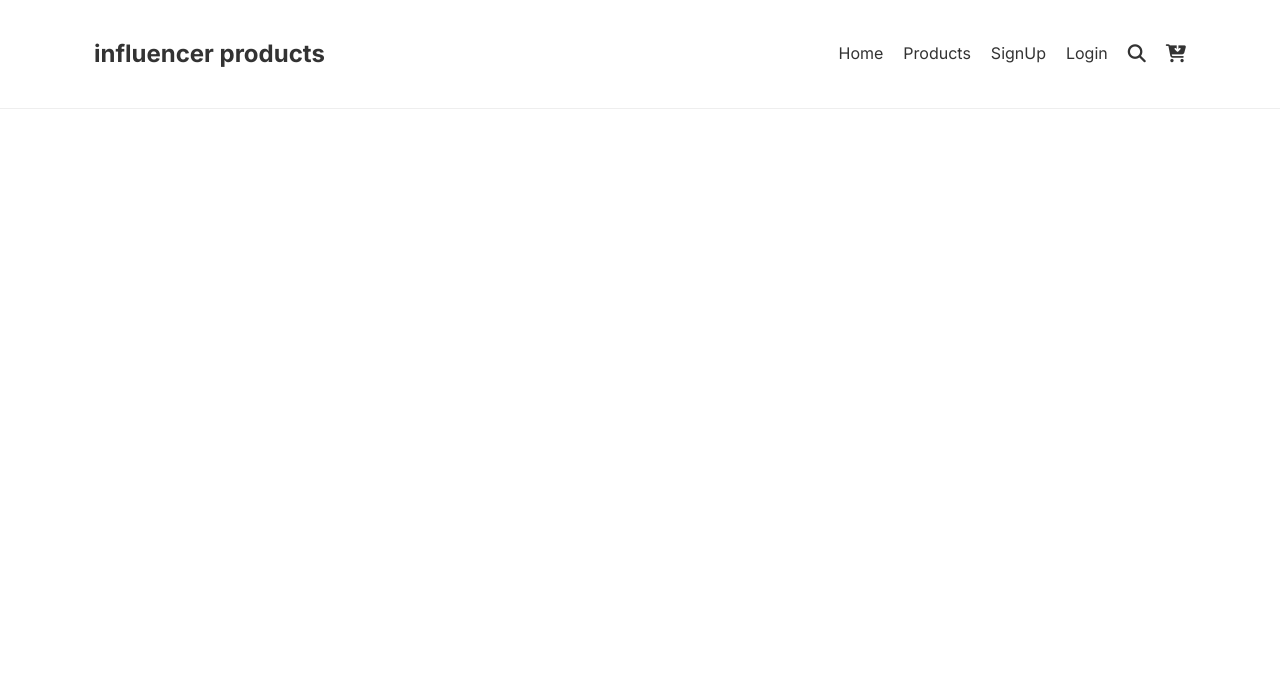
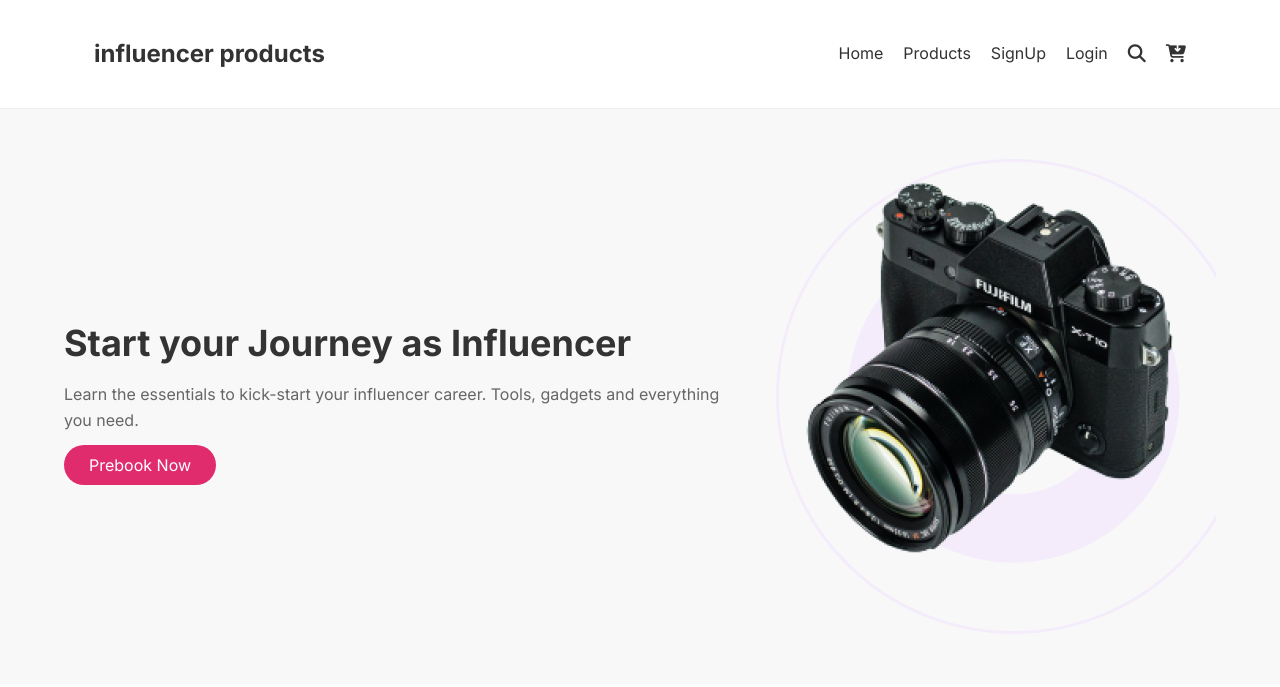
Before and after one commit to mca-programmer/influencer-gear, a plain HTML site: page index.html in a window 1280 px wide. Drawn offline with Linux system fonts and the light colour scheme.

Commit message:
added hero section

```diff
--- a/index.html
+++ b/index.html
@@ -24,6 +24,20 @@
   </nav>
 </div>
 </header>
+<!-- hero section -->
+<section class="hero">
+    <div class="container hero-content">
+      <div class="hero-text">
+        <h2>Start your Journey as Influencer</h2>
+        <p>Learn the essentials to kick-start your influencer career. Tools, gadgets and everything you need.</p>
+        <a href="#" class="btn">Prebook Now</a>
+      </div>
+      <div class="hero-image">
+        <img class="img" src="images/main-camera.png" alt="Camera" />
+      </div>
+    </div>
+  </section>
+
 
 
 </body>
--- a/style.css
+++ b/style.css
@@ -54,3 +54,43 @@ nav ul li a {
 nav ul li a i {
   font-size: 18px;
 }
+/* Hero */
+.hero-image{
+  background-image: url(images/Circle\ design.svg);
+  width: 475px;
+  height: 475px;
+}
+.img{
+  width: 440px;
+  height: 414px;
+}
+.hero {
+  padding: 50px 0;
+  background-color: #f8f8f8;
+}
+
+.hero-content {
+  display: flex;
+  align-items: center;
+  justify-content: space-between;
+  gap: 40px;
+}
+
+.hero-text h2 {
+  font-size: 36px;
+  margin-bottom: 10px;
+}
+
+.hero-text p {
+  margin-bottom: 20px;
+  color: #666;
+}
+
+.btn {
+  background-color: #e02c6d;
+  color: white;
+  padding: 10px 25px;
+  border: none;
+  border-radius: 30px;
+  text-decoration: none;
+}
```
